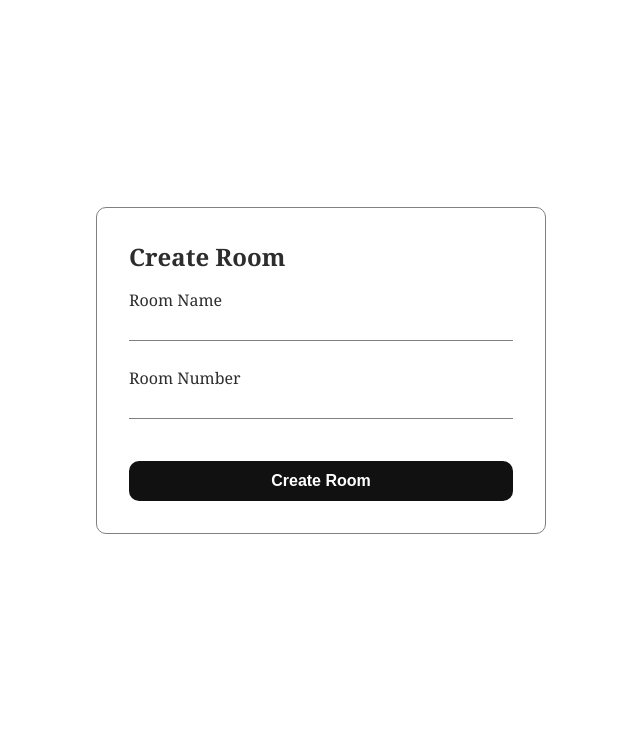
After one commit to Shivamrai15/room-booking-app, a FastAPI app: template templates/room.html in a window 1280 px wide. The commit adds this page. Shown: the top 739 px of the page, without its empty margins (319-959 px from the left). Run offline with FastAPI, Linux system fonts and the light colour scheme; the template is opened without the code that fills it, so the values that code supplies are empty.

Commit message:
Create room functionality

```diff
--- a/main.py
+++ b/main.py
@@ -32,7 +32,8 @@ async def root( request : Request ) :
         return templets.TemplateResponse('main.html', { 'request' : request, 'user_token' : None , 'error_message' : error_message, 'user_info': None })
 
     user = getUser(user_token)
-    return templets.TemplateResponse('main.html', { 'request' : request, 'user_token' : user_token , 'error_message' : error_message, 'user_info': user.get(), })
+    rooms, error_message = getRoomsByEmail(user_token["email"])
+    return templets.TemplateResponse('main.html', { 'request' : request, 'user_token' : user_token , 'error_message' : error_message, 'user_info': user.get(), "rooms" : rooms })
 
 
 
@@ -59,6 +60,27 @@ def validateFirebaseToken(id_token):
 
     return  user_token
 
+def getRoomsByEmail( email: str ):
+    error_message = ""
+    rooms = []
+    try :
+        ref = firestore_db.collection('rooms').where("createdBy", "==", email)
+        snapshot = ref.get()
+        for room in snapshot:
+            rooms.append(
+                {
+                    "id" : room.id,
+                    "createdAt" : room.create_time,
+                    "name" : room.get("name"),
+                    "number" : room.get("number")
+
+                }
+            )
+    except :
+        error_message = "Internal server error"
+    return rooms, error_message
+# -------------------------------------------------------------------------------------------------#
+
 
 @app.get("/login", response_class=HTMLResponse)
 async def login(request : Request):
@@ -69,3 +91,38 @@ async def login(request : Request):
        return templets.TemplateResponse('login.html', { 'request' : request })
     return RedirectResponse('/')
 # -------------------------------------------------------------------------------------------------#
+
+
+
+@app.get("/create-room", response_class=HTMLResponse )
+async def createRoom(request : Request):
+    id_token =  request.cookies.get("token")
+
+    user_token = validateFirebaseToken(id_token)
+    if not user_token:
+        return RedirectResponse('/')
+    return templets.TemplateResponse('room.html', { 'request' : request, 'error' : None })
+# -------------------------------------------------------------------------------------------------#
+
+
+@app.post("/create-room", response_class=HTMLResponse)
+async def postCreateRoom(request : Request):
+    id_token = request.cookies.get("token")
+    user_token = validateFirebaseToken(id_token)
+    if not user_token:
+        return RedirectResponse('/')
+
+    form = await request.form()
+
+    if (not form['room']) or (not form['room-number']):
+        return templets.TemplateResponse('room.html', { 'request' : request, 'error' : "Room name and room number required" })
+
+    room_data = {
+        "name" : form["room"],
+        "number" : int(form["room-number"]),
+        "createdBy" : user_token["email"],
+    }
+    room = firestore_db.collection('rooms').document().set(room_data)
+    return RedirectResponse("/", status_code=status.HTTP_302_FOUND)
+
+# -------------------------------------------------------------------------------------------------#
--- /dev/null
+++ b/templates/room.html
@@ -0,0 +1,79 @@
+<!DOCTYPE html>
+<html lang="en">
+<head>
+    <meta charset="UTF-8">
+    <meta name="viewport" content="width=device-width, initial-scale=1.0">
+    <title>Create Room</title>
+    <style>
+        *{
+            padding: 0;
+            margin: 0;
+        }
+        body {
+            height: 90vh;
+            display: flex;
+            justify-content: center;
+            align-items: center;
+            padding: 10px;
+            color: rgb(45, 45, 45);
+            font-family: Georgia, 'Times New Roman', Times, serif;
+        }
+        .primary-inp {
+            height: 1.5rem;
+            width: 100%;
+            border: none;
+            border-bottom: 1px solid gray;
+            outline: none;
+            margin-top: 5px;
+            margin-bottom: 10px;
+        }
+        .primary-btn {
+            width: 100%;
+            height: 2.5rem;
+            background: #111;
+            color: white;
+            border: none;
+            border-radius: 10px;
+            cursor: pointer;
+            font-weight: 600;
+            font-size: 16px;
+            margin-top: 1rem;
+        }
+        .form {
+            max-width: 24rem;
+            width: 100%;
+            border: 1px solid gray;
+            border-radius: 10px;
+            padding: 2rem;
+            display: flex;
+            flex-direction: column;
+            row-gap: 1rem;
+        }
+        .error {
+            background-color: rgba(222, 65, 65, 0.297);
+            color: red;
+            text-align: center;
+            width: fit-content;
+        }
+    </style>
+</head>
+<body>
+    {% if error %}
+        <div class="error" >{{ error }}</div>
+    {% endif %}
+    <form class="form" action="/create-room" method="post" >
+        <h2>Create Room</h2>
+        <div>
+            <label for="room">Room Name</label>
+            <input class="primary-inp" type="text" id="room" name="room" type="text" required />
+        </div>
+        <div>
+            <label for="room-number">Room Number</label>
+            <input type="number" class="primary-inp" id="room-number" name="room-number" type="text" required />
+        </div>
+        <button class="primary-btn" type="submit">
+            Create Room
+        </button>
+    </form>
+</body>
+</html>
```
Also changed, not shown: templates/main.html (+35 -1 lines).
